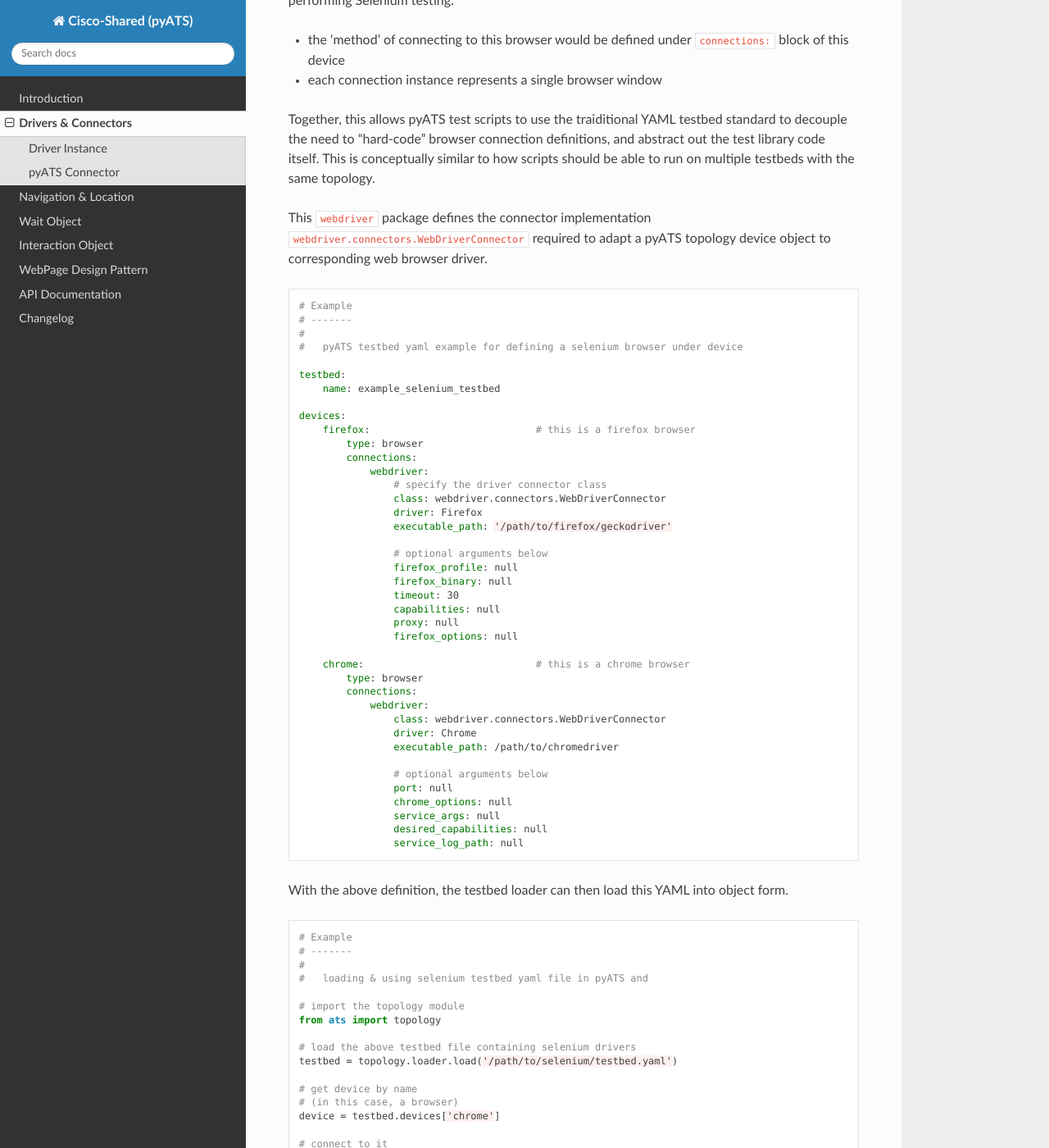
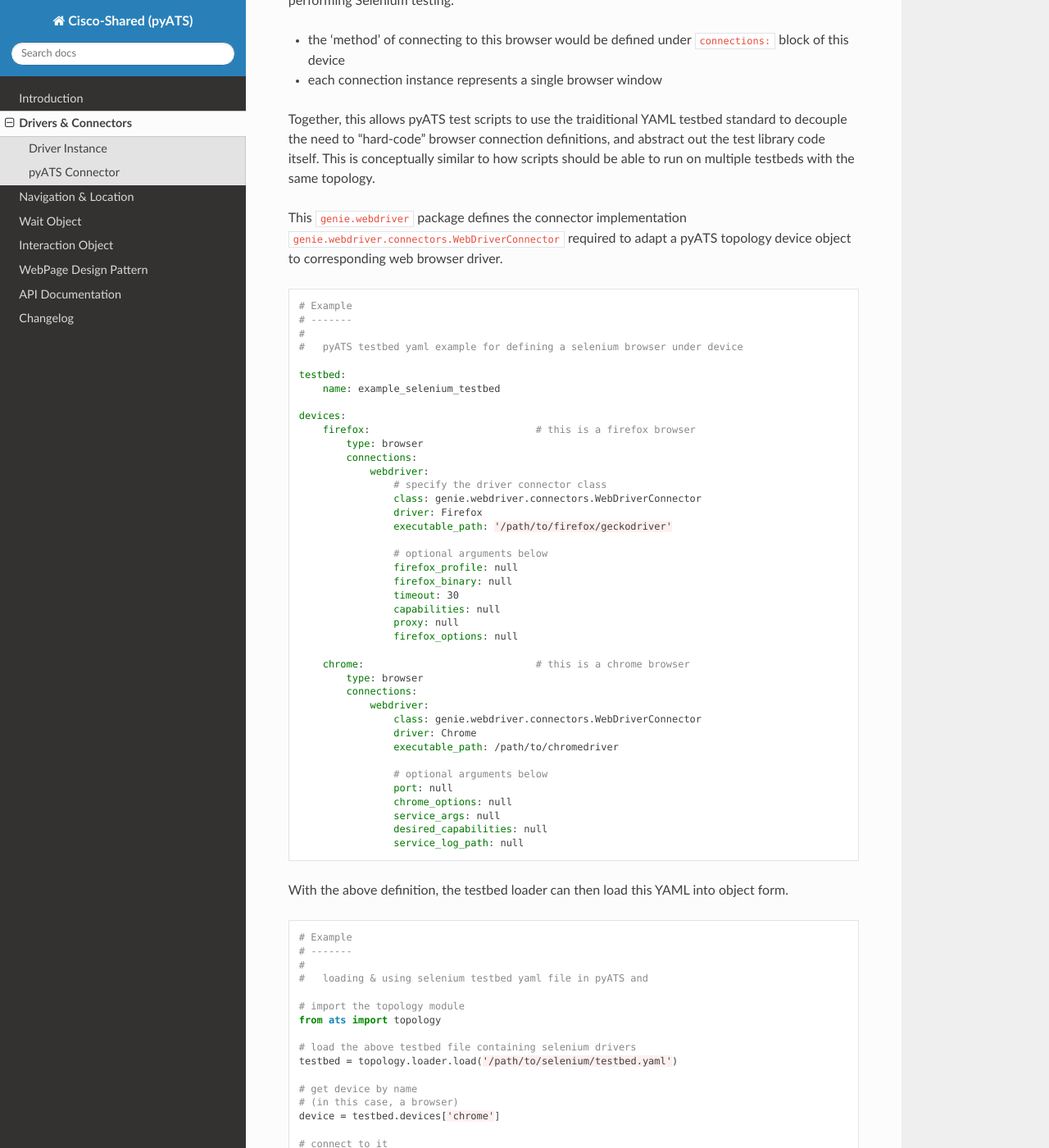
Before and after one commit to CiscoTestAutomation/geniewebdriver, a Sphinx documentation site: the page built from docs/connector.rst, in a window 1280 px wide and 1400 px high, scrolled down 1019 px. Shown: the whole window at 82% size. Built offline with Sphinx 7.4.7 and the Read the Docs theme 2.0.0, drawn with Linux system fonts in a browser that asks for light colours; comment, search, counter and statistics services are not loaded; some of the changed text lies outside the part shown.

Commit message:
Change docs to indicate import of genie.webdriver.connectors.WebDriverConnector.

```diff
--- a/docs/connector.rst
+++ b/docs/connector.rst
@@ -57,8 +57,8 @@ standard to decouple the need to "hard-code" browser connection definitions, and
 abstract out the test library code itself. This is conceptually similar to how
 scripts should be able to run on multiple testbeds with the same topology.
 
-This ``webdriver`` package defines the connector implementation
-``webdriver.connectors.WebDriverConnector`` required to adapt a pyATS topology
+This ``genie.webdriver`` package defines the connector implementation
+``genie.webdriver.connectors.WebDriverConnector`` required to adapt a pyATS topology
 device object to corresponding web browser driver.
 
 .. code-block:: yaml
@@ -77,7 +77,7 @@ device object to corresponding web browser driver.
             connections:
                 webdriver:
                     # specify the driver connector class
-                    class: webdriver.connectors.WebDriverConnector
+                    class: genie.webdriver.connectors.WebDriverConnector
                     driver: Firefox
                     executable_path: '/path/to/firefox/geckodriver'
 
@@ -93,7 +93,7 @@ device object to corresponding web browser driver.
             type: browser
             connections:
                 webdriver:
-                    class: webdriver.connectors.WebDriverConnector
+                    class: genie.webdriver.connectors.WebDriverConnector
                     driver: Chrome
                     executable_path: /path/to/chromedriver
 
@@ -138,7 +138,7 @@ object form.
 
     # etc..
 
-In essence, the ``webdriver.connectors.WebDriverConnector`` is a pyATS
+In essence, the ``genie.webdriver.connectors.WebDriverConnector`` is a pyATS
 `connection class`_ implementation that converts YAML connection specifications
 into an actual Selenium Driver instance. All arguments/options defined under
 the connection definition is converted into that driver's ``__init__()``
```
